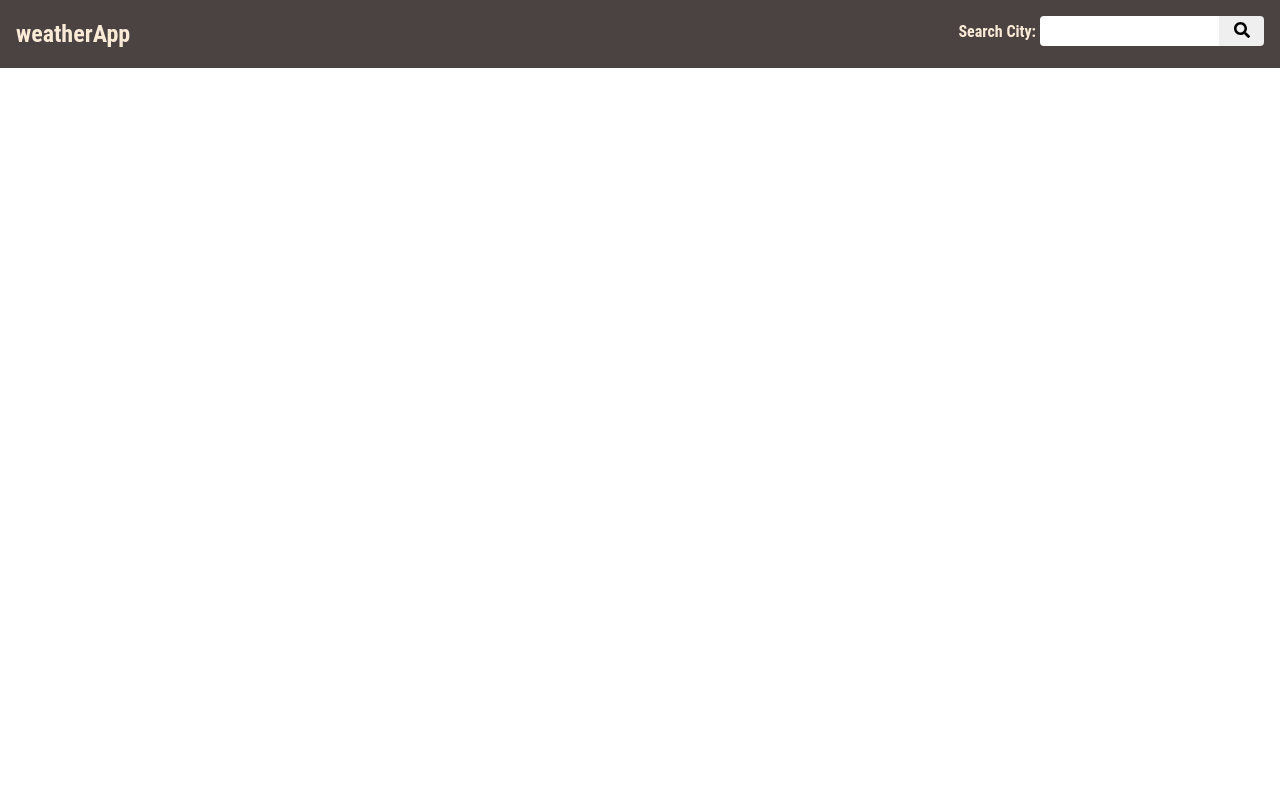
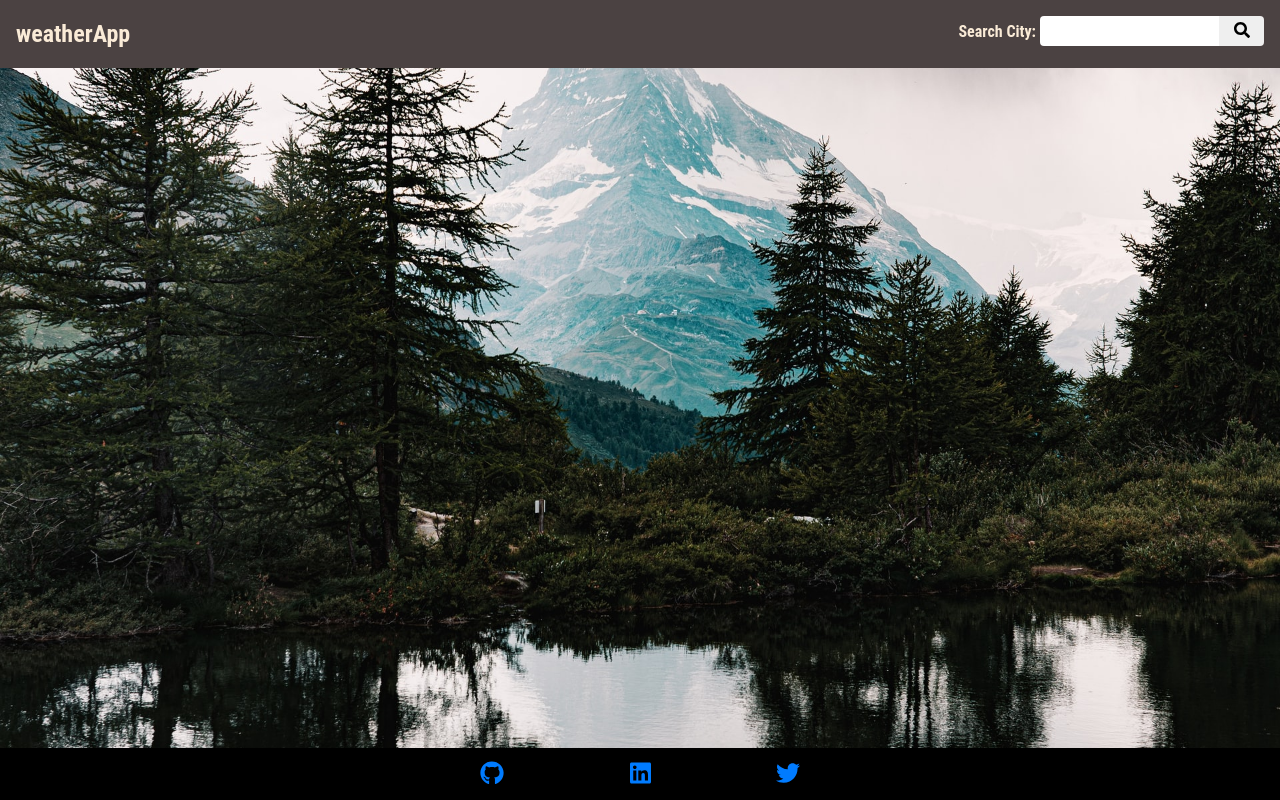
Before and after one commit to ebeagusamuel/weatherApp, a website built with webpack: page dist/index.html in a window 1280 px wide. Built offline with nearby package versions, Linux system fonts and the light colour scheme.

Commit message:
create main content container and footer

```diff
--- a/src/assets/style.scss
+++ b/src/assets/style.scss
@@ -37,3 +37,22 @@ body {
   width: 20%;
   height: 30px;
 }
+
+.main-content {
+  padding-top: 120px;
+  width: 100%;
+  height: 100vh;
+  background-image: url(./bg-img.jpg);
+  background-position: center center;
+  background-size: cover;
+}
+
+footer {
+  position: fixed;
+  bottom: 0;
+  right: 0;
+  left: 0;
+  font-size: 1.5rem;
+  font-weight: 600;
+  background-color: #000;
+}
--- a/src/dom.js
+++ b/src/dom.js
@@ -39,7 +39,36 @@ const dom = (() => {
     return nav;
   };
 
-  return { createNav };
+  const createMainContentContainer = () => {
+    const mainContainer = document.createElement("div");
+    mainContainer.classList.add("main-content");
+
+    return mainContainer;
+  };
+
+  const createFooter = () => {
+    const footerContainer = document.createElement("footer");
+    footerContainer.classList.add("py-2");
+
+    const footerLinksContainer = document.createElement("div");
+    footerLinksContainer.classList.add(
+      "w-25",
+      "d-flex",
+      "justify-content-between",
+      "mx-auto"
+    );
+    footerLinksContainer.innerHTML = `
+      <a href="https://github.com/ebeagusamuel", target="blank"><i class="fab fa-github"></i></a>
+      <a href="https://linkedin.com/in/ebeagusamuel", target="blank"><i class="fab fa-linkedin"></i></a>
+      <a href="https://twitter.com/ebeagu_samuel", target="blank"><i class="fab fa-twitter"></i></a>
+    `;
+
+    footerContainer.appendChild(footerLinksContainer);
+
+    return footerContainer;
+  };
+
+  return { createNav, createMainContentContainer, createFooter };
 })();
 
 export default dom;
--- a/src/index.js
+++ b/src/index.js
@@ -8,3 +8,5 @@ import dom from './dom'
 import api from './weatherAPI'
 
 document.body.appendChild(dom.createNav())
+document.body.appendChild(dom.createMainContentContainer())
+document.body.appendChild(dom.createFooter())
```
Also changed, not shown: 1 other file.
